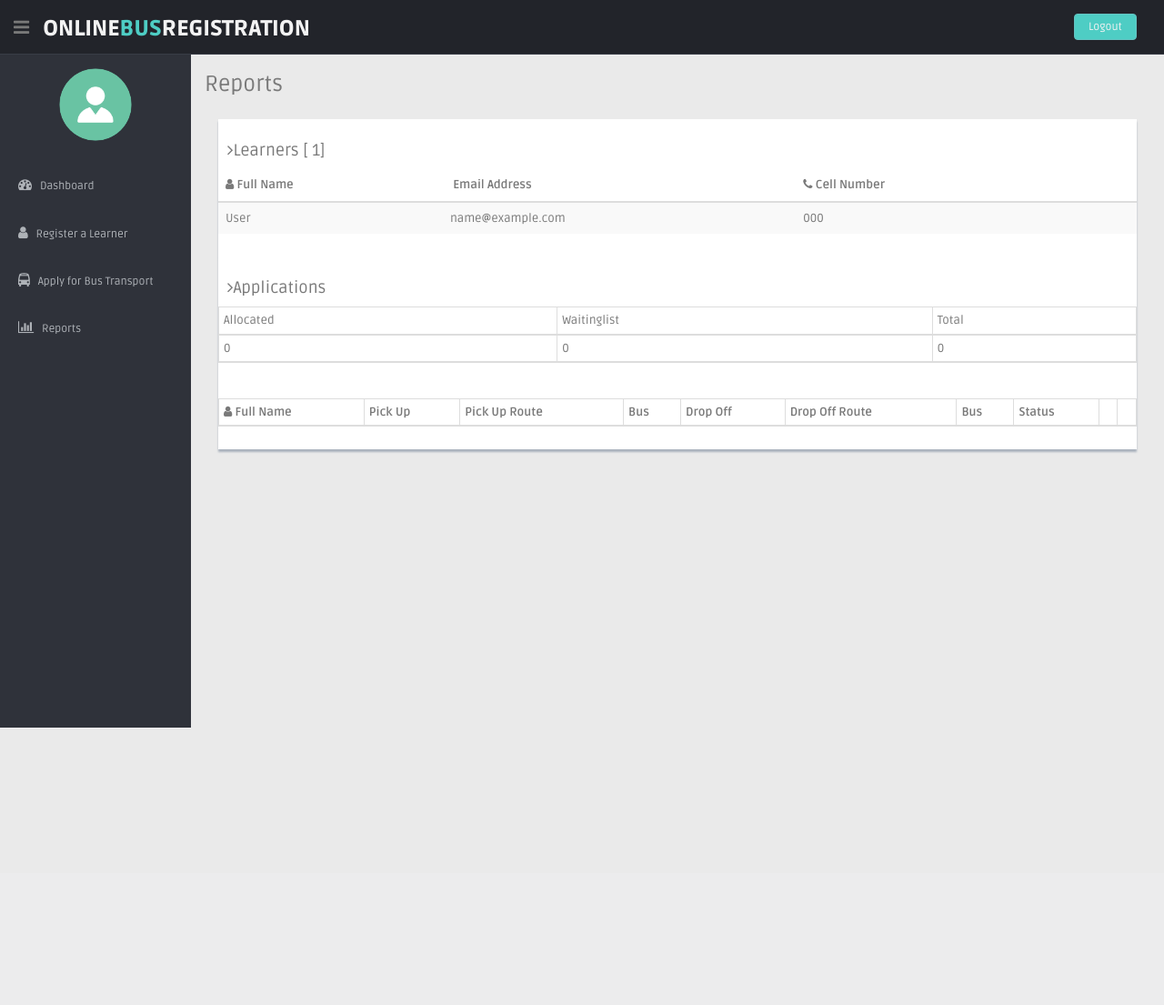
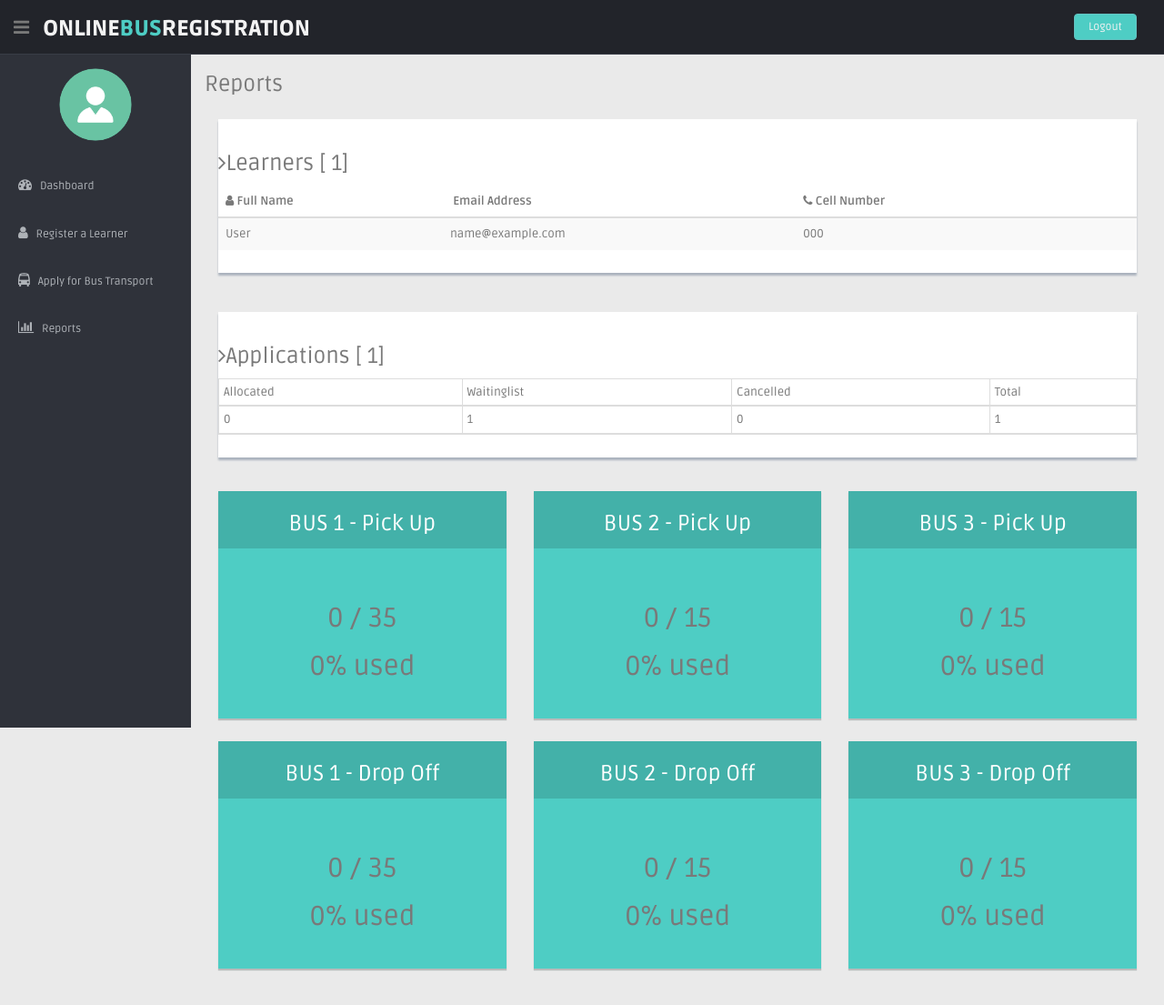
Before and after one commit to ephraimleso/obr_, a PHP site: page /administrator/admin.reports.php in a window 1280 px wide. Shown: the whole page at 91% size. Before the commit the page ends 800 px from the top, so only its background shows below. Run offline with PHP 8.4, Linux system fonts and the light colour scheme; the visitor is signed in with stand-in values (Sample User, id 1); tables that the repository leaves empty hold one stand-in row (values such as "Sample post"); lists and menus that the app fills with data are empty.

Commit message:
app updates

```diff
--- a/administrator/admin.applyfortransport.php
+++ b/administrator/admin.applyfortransport.php
@@ -123,7 +123,7 @@ if (isset($_POST["btnSubmit"])) {
 
       <div class="top-menu">
         <ul class="nav pull-right top-menu">
-          <li><a class="logout" href="login.php">Logout</a></li>
+          <li><a class="logout" href="admin.logout.php">Logout</a></li>
         </ul>
       </div>
     </header>
@@ -173,7 +173,7 @@ if (isset($_POST["btnSubmit"])) {
                 <form class="cmxform form-horizontal style-form" id="frm_registerlearner" method="post" action="">
                   <div class="form-group ">
                     <div class="col-lg-12">
-                      <h4><i class="fa fa-angle-right"></i>Details</h4>
+                      <h3><i class="fa fa-angle-right"></i>Details</h3>
                       <hr>
                       <?php echo "$message_str"; ?>
                     </div>
--- a/administrator/admin.registerlearner.php
+++ b/administrator/admin.registerlearner.php
@@ -73,7 +73,7 @@ if (isset($_POST["btnSubmit"])) {
 
       <div class="top-menu">
         <ul class="nav pull-right top-menu">
-          <li><a class="logout" href="login.php">Logout</a></li>
+          <li><a class="logout" href="admin.logout.php">Logout</a></li>
         </ul>
       </div>
     </header>
@@ -127,7 +127,7 @@ if (isset($_POST["btnSubmit"])) {
                 <form class="cmxform form-horizontal style-form" id="frm_registerlearner" method="post" action="">
                   <div class="form-group ">
                     <div class="col-lg-12">
-                      <h4><i class="fa fa-angle-right"></i>Learner Details</h4>
+                      <h3><i class="fa fa-angle-right"></i>Learner Details</h3>
                       <hr>
                       <?php echo "$message_str"; ?>
                     </div>
@@ -194,7 +194,7 @@ if (isset($_POST["btnSubmit"])) {
       <div class="modal-content">
         <div class="modal-header">
           <button type="button" class="close" data-dismiss="modal" aria-hidden="true">&times;</button>
-          <h4 class="modal-title" id="myModalLabel">Learner Registration</h4>
+          <h3 class="modal-title" id="myModalLabel">Learner Registration</h3>
         </div>
         <div class="modal-body">
           <div class="alert alert-success">Learner details have been rigstered successfully.</div>
--- a/administrator/admin.reports.php
+++ b/administrator/admin.reports.php
@@ -3,19 +3,82 @@
 include("database.php");
 include("admin_manager.php");
 
-$select_str = "";
+$message_str = "";
 $learners_count = 0;
 $applications_count = 0;
+$watinglist_count = 0;
+$allocated_count = 0;
+$cancelled_count = 0;
+$rejected_count = 0;
 
 $query = "SELECT * FROM learners";
 $result = mysqli_query($db, $query);
 $learners_count = mysqli_num_rows($result);
 
+/* Application counts */
+$query1 = "SELECT * FROM transportapplications where StatusId = 1";
+$result1 = mysqli_query($db, $query1);
+$watinglist_count = mysqli_num_rows($result1);
 
-$apps_query = "CALL get_admin_applications_v2()";
-$apps_result = mysqli_query($db, $apps_query);
-$applications_count = mysqli_num_rows($apps_result);
+$query2 = "SELECT * FROM transportapplications where StatusId = 2";
+$result2 = mysqli_query($db, $query2);
+$allocated_count = mysqli_num_rows($result2);
 
+$query3 = "SELECT * FROM transportapplications where StatusId = 3";
+$result3 = mysqli_query($db, $query3);
+$cancelled_count = mysqli_num_rows($result3);
+
+$query4 = "SELECT * FROM transportapplications where StatusId = 4";
+$result4 = mysqli_query($db, $query4);
+$rejected_count = mysqli_num_rows($result4);
+
+$applications_count = $watinglist_count + $allocated_count + $cancelled_count + $rejected_count ;
+
+/* END Application counts */
+
+/* bus pickups counts */
+$perc_bus_1p = 0;
+$query5 = "SELECT * FROM transportapplications where BusNumber_pickup in ('1A','1B')";
+$result5 = mysqli_query($db, $query5);
+$bus1_count_p = mysqli_num_rows($result5);
+$perc_bus_1p = round(($bus1_count_p / 35) * 100);
+
+$perc_bus_2p = 0;
+$query6 = "SELECT * FROM transportapplications where BusNumber_pickup in ('2A','2B')";
+$result6 = mysqli_query($db, $query6);
+$bus2_count_p = mysqli_num_rows($result6);
+$perc_bus_2p = round(($bus2_count_p / 15) * 100);
+
+$perc_bus_3p = 0;
+$query7 = "SELECT * FROM transportapplications where BusNumber_pickup in ('3A','3B')";
+$result7 = mysqli_query($db, $query7);
+$bus3_count_p = mysqli_num_rows($result7);
+$perc_bus_3p = round(($bus3_count_p / 15) * 100);
+
+/* end bus counts */
+
+/* bus droppffs counts */
+$perc_bus_1d = 0;
+$query5d = "SELECT * FROM transportapplications where BusNumber_dropoff in ('1A','1B')";
+$result5d = mysqli_query($db, $query5d);
+$bus1_count_d = mysqli_num_rows($result5d);
+$perc_bus_1d = round(($bus1_count_d / 35) * 100);
+
+$perc_bus_2d = 0;
+$query6d = "SELECT * FROM transportapplications where BusNumber_dropoff in ('2A','2B')";
+$result6d = mysqli_query($db, $query6d);
+$bus2_count_d = mysqli_num_rows($result6d);
+$perc_bus_2d = round(($bus2_count_d / 15) * 100);
+
+$perc_bus_3d = 0;
+$query7d = "SELECT * FROM transportapplications where BusNumber_dropoff in ('3A','3B')";
+$result7d = mysqli_query($db, $query7d);
+$bus3_count_d = mysqli_num_rows($result7d);
+$perc_bus_3d = round(($bus3_count_d / 17) * 100);
+
+/* end bus counts */
+
+$message_str = mysqli_error($db);
 ?>
 
 <!DOCTYPE html>
@@ -50,7 +113,7 @@ $applications_count = mysqli_num_rows($apps_result);
 
       <div class="top-menu">
         <ul class="nav pull-right top-menu">
-          <li><a class="logout" href="logout.php">Logout</a></li>
+          <li><a class="logout" href="admin.logout.php">Logout</a></li>
         </ul>
       </div>
     </header>
@@ -101,10 +164,11 @@ $applications_count = mysqli_num_rows($apps_result);
           <div class="col-lg-12">
             <div class="col-md-12">
               <div class="content-panel">
+                <h3><i class="fa fa-angle-right"></i>Learners [
+                  <?php echo "$learners_count" ?>]
+                </h3>
                 <table class="table table-striped table-advance table-hover">
-                  <h4><i class="fa fa-angle-right"></i>Learners [
-                    <?php echo "$learners_count" ?>]
-                  </h4>
+                  <?php echo "$message_str" ?>
                   <thead>
                     <tr>
                       <th><i class="fa fa-user"></i> Full Name</th>
@@ -134,90 +198,140 @@ $applications_count = mysqli_num_rows($apps_result);
                   </tbody>
                 </table>
               </div>
-              <!-- /content-panel -->
             </div>
+          </div>
+        </div>
+
+        <div class="row mt">
+          <div class="col-lg-12">
             <br />
             <div class="col-md-12">
               <div class="content-panel">
-              <h4><i class="fa fa-angle-right"></i>Applications</h4>
+                <h3><i class="fa fa-angle-right"></i>Applications [
+                  <?php echo "$applications_count" ?>]
+                </h3>
                 <table class="table table-bordered table-striped table-condensed cf">
                   <thead class="cf">
                     <tr>
                       <td>Allocated</td>
                       <td>Waitinglist</td>
+                      <td>Cancelled</td>
                       <td>Total</td>
                     </tr>
                     <tr>
-                      <td><?php echo "$applications_count" ?></td>
-                      <td><?php echo "$applications_count" ?></td>
-                      <td><?php echo "$applications_count" ?></td>
+                      <td>
+                        <?php echo "$allocated_count" ?>
+                      </td>
+                      <td>
+                        <?php echo "$watinglist_count" ?>
+                      </td>
+                      <td>
+                        <?php echo "$cancelled_count" ?>
+                      </td>
+                      <td>
+                        <?php echo "$applications_count" ?>
+                      </td>
                     </tr>
                   </thead>
                 </table>
-                <br />
-                <table class="table table-bordered table-striped table-condensed cf">
-                  <thead class="cf">
-                    <tr>
-                      <th><i class="fa fa-user"></i> Full Name</th>
-                      <th>Pick Up</th>
-                      <th>Pick Up Route</th>
-                      <th class="numeric">Bus</th>
-                      <th>Drop Off</th>
-                      <th>Drop Off Route</th>
-                      <th>Bus</th>
-                      <th>Status</th>
-                      <th></th>
-                      <th></th>
-                    </tr>
-                  </thead>
-                  <tbody>
-                    <?php while ($row = mysqli_fetch_array($apps_result)):
-                      ; ?>
-                      <tr>
-                        <td>
-                          <?php echo $row[0] ?>
-                        </td>
-                        <td>
-                          <?php echo $row[2] ?>
-                        </td>
-                        <td>
-                          <?php echo $row[4] ?>
-                        </td>
-                        <td>
-                          <?php echo $row['BusNumber_pickup'] ?>
-                        </td>
-                        <td>
-                          <?php echo $row[3] ?>
-                        </td>
-                        <td>
-                          <?php echo $row[5] ?>
-                        </td>
-                        <td>
-                          <?php echo $row['BusNumber_dropoff'] ?>
-                        </td>
-                        <td>
-                          <?php echo $row['Status_description'] ?>
-                        </td>
-                        <td>
-                          <button class="btn btn-success btn-xs" value="<?php echo $row['ID'] ?>"
-                            onclick="allocateApplication(this.value);">
-                            <i class="fa fa-check "></i>
-                          </button>
-                        </td>
-                        <td>
-                          <button class="btn btn-danger btn-xs" value="<?php echo $row['ID'] ?>"
-                            onclick="cancelApplication(this.value);">
-                            <i class="fa fa-close"></i>
-                          </button>
-                        </td>
-                      </tr>
-                    <?php endwhile; ?>
-                  </tbody>
-                </table>
               </div>
-              <!-- /content-panel -->
             </div>
           </div>
+        </div>
+        <br />
+        <br />
+
+        <div class="col-md-4 col-sm-4 mb">
+          <div class="green-panel pn">
+            <div class="green-header">
+              <h3>BUS 1 - Pick Up</h3>
+            </div>
+            <canvas id="serverstatus03" height="20" width="120"></canvas>
+            <h2>
+              <?php echo $bus1_count_p ?> / 35
+            </h2>
+            <h2>
+              <?php echo $perc_bus_1p ?>% used
+            </h2>
+          </div>
+        </div>
+
+        <div class="col-md-4 col-sm-4 mb">
+          <div class="green-panel pn">
+            <div class="green-header">
+              <h3>BUS 2 - Pick Up</h3>
+            </div>
+            <canvas id="serverstatus03" height="20" width="120"></canvas>
+            <h2>
+              <?php echo $bus2_count_p ?> / 15
+            </h2>
+            <h2>
+              <?php echo $perc_bus_2p ?>% used
+            </h2>
+          </div>
+        </div>
+
+        <div class="col-md-4 col-sm-4 mb">
+          <div class="green-panel pn">
+            <div class="green-header">
+              <h3>BUS 3 - Pick Up</h3>
+            </div>
+            <canvas id="serverstatus03" height="20" width="120"></canvas>
+            <h2>
+              <?php echo $bus3_count_p ?> / 15
+            </h2>
+            <h2>
+              <?php echo $perc_bus_3p ?>% used
+            </h2>
+          </div>
+        </div>
+
+        <!--drop offs-->
+
+        <div class="col-md-4 col-sm-4 mb">
+          <div class="green-panel pn">
+            <div class="green-header">
+              <h3>BUS 1 - Drop Off</h3>
+            </div>
+            <canvas id="serverstatus03" height="20" width="120"></canvas>
+            <h2>
+              <?php echo $bus1_count_d ?> / 35
+            </h2>
+            <h2>
+              <?php echo $perc_bus_1d ?>% used
+            </h2>
+          </div>
+        </div>
+
+        <div class="col-md-4 col-sm-4 mb">
+          <div class="green-panel pn">
+            <div class="green-header">
+              <h3>BUS 2 - Drop Off</h3>
+            </div>
+            <canvas id="serverstatus03" height="20" width="120"></canvas>
+            <h2>
+              <?php echo $bus2_count_d ?> / 15
+            </h2>
+            <h2>
+              <?php echo $perc_bus_2d ?>% used
+            </h2>
+          </div>
+        </div>
+
+        <div class="col-md-4 col-sm-4 mb">
+          <div class="green-panel pn">
+            <div class="green-header">
+              <h3>BUS 3 - Drop Off</h3>
+            </div>
+            <canvas id="serverstatus03" height="20" width="120"></canvas>
+            <h2>
+              <?php echo $bus3_count_d ?> / 15
+            </h2>
+            <h2>
+              <?php echo $perc_bus_3d ?>% used
+            </h2>
+          </div>
+        </div>
         </div>
       </section>
       <!-- /wrapper -->
@@ -234,10 +348,18 @@ $applications_count = mysqli_num_rows($apps_result);
   <script class="include" type="text/javascript" src="../lib/jquery.dcjqaccordion.2.7.js"></script>
   <script src="../lib/jquery.scrollTo.min.js"></script>
   <script src="../lib/jquery.nicescroll.js" type="text/javascript"></script>
+  <script src="../lib/jquery.sparkline.js"></script>
+  <script type="text/javascript" src="../lib/gritter/js/jquery.gritter.js"></script>
+  <script type="text/javascript" src="../lib/gritter-conf.js"></script>
   <!--common script for all pages-->
   <script src="../lib/common-scripts.js"></script>
+  <script src="../lib/morris-conf.js"></script>
   <!--script for this page-->
   <!-- <script src="../shared/logic.js"></script> -->
+  <!--script for this page-->
+  <script src="../lib/sparkline-chart.js"></script>
+  <script src="../lib/zabuto_calendar.js"></script>
+
 </body>
 
 </html>
```
Also changed, not shown: administrator/admin.dashboard.php (+24 -11 lines), administrator/admin.logout.php (added, +9 -0 lines), applyfortransport.php (+37 -38 lines), index.php (+22 -11 lines), login.php (+1 -7 lines), registerlearner.php (+9 -6 lines).
